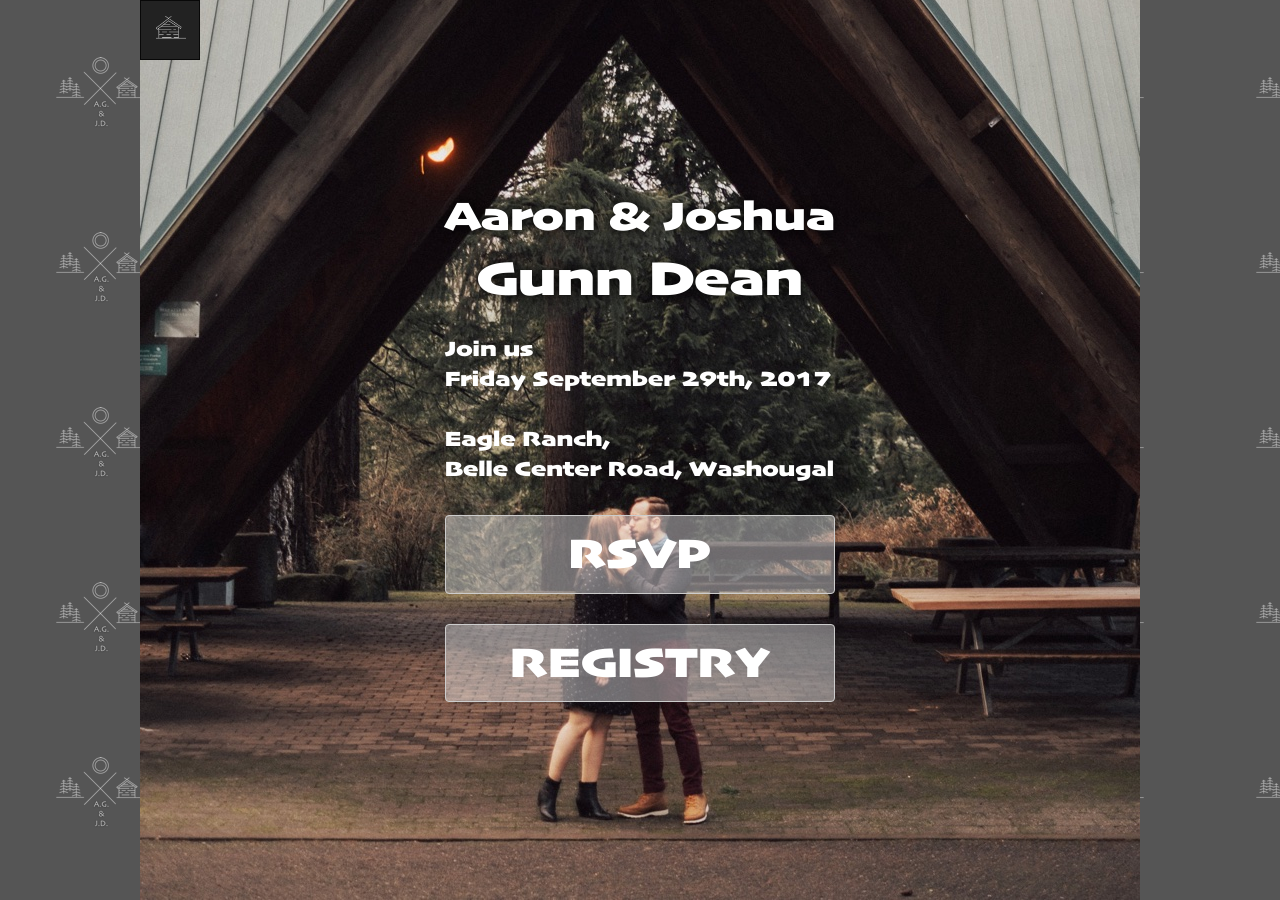
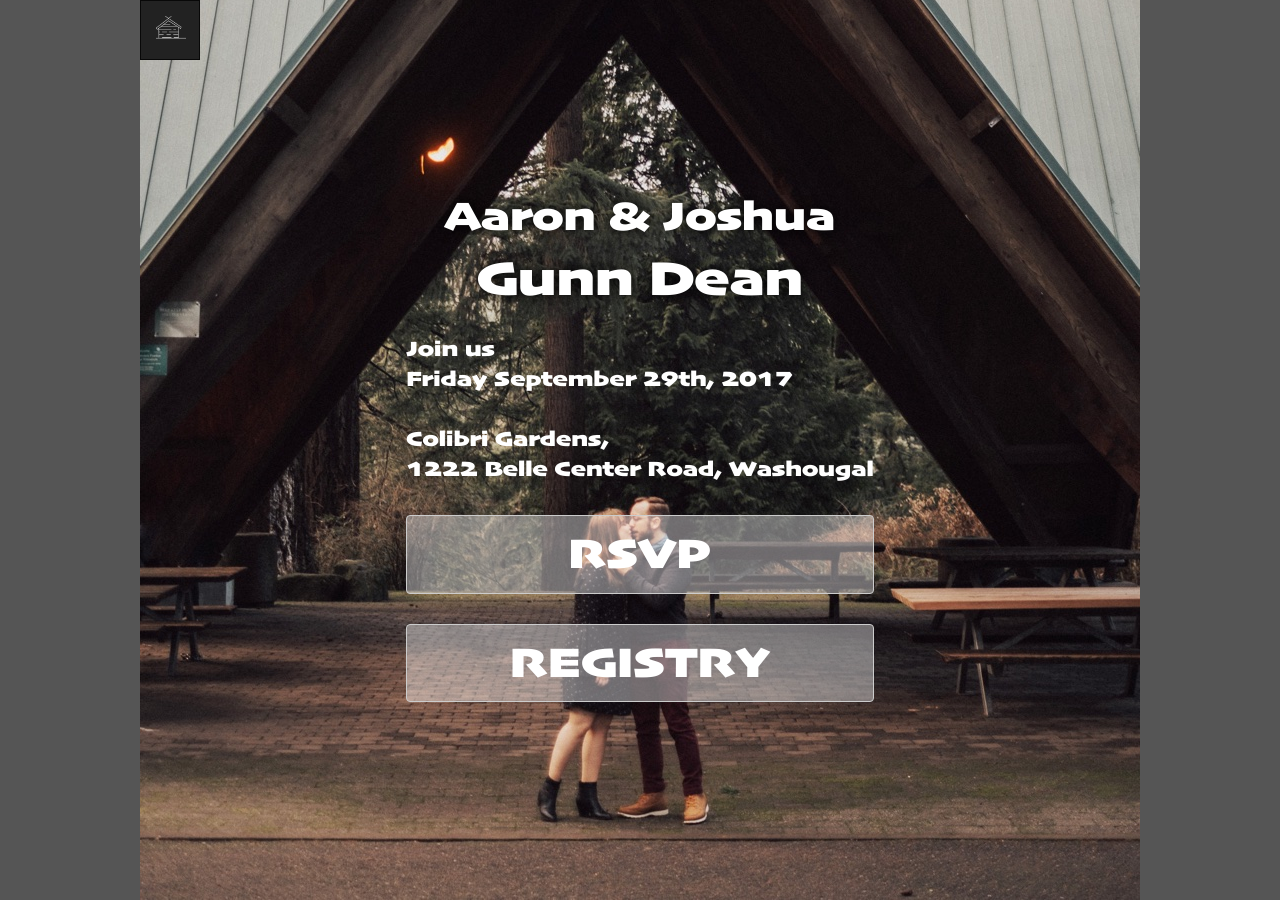
Before and after one commit to jdbdnz/gunndean, a Jekyll site: the page built from index.md, in a window 1280 px wide. Built offline with Jekyll 4.4.1, drawn with Linux system fonts in a browser that asks for light colours; nearby versions of some CDN libraries.

Commit message:
fix address name, give bg iamge more padding

```diff
--- a/index.md
+++ b/index.md
@@ -15,9 +15,9 @@ container: index
   Friday September 29th, 2017
 </p>
 <p>
-  Eagle Ranch,
+  Colibri Gardens,
   <br />
-  Belle Center Road, Washougal
+  1222 Belle Center Road, Washougal
 </p>
 
 <a class="btn btn-default" href="rsvp">RSVP</a>
```
Also changed, not shown: Gemfile.lock, img/bg.png.
